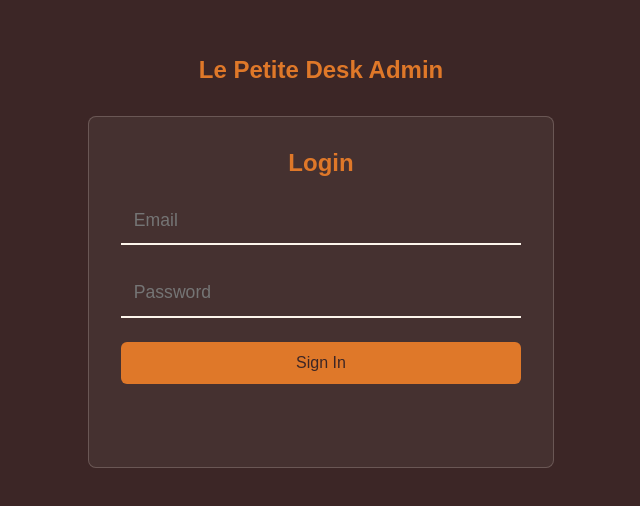
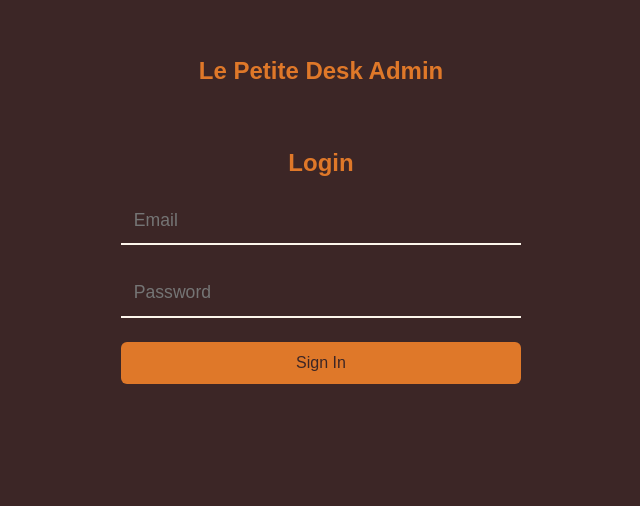
Before and after one commit to jbejjani2022/le-petit-desk, a website: page admin.html in a window 1280 px wide. Shown: the part 178-684 px from the top of the page, without its empty margins (319-959 px from the left). Drawn offline with Linux system fonts and the light colour scheme.

Commit message:
admin login UI fixes

```diff
--- a/admin.html
+++ b/admin.html
@@ -41,9 +41,9 @@
 
     /* Login Form Styles */
     #login-container {
-      background: rgba(253, 246, 236, 0.05);
-      border: 1px solid rgba(253, 246, 236, 0.2);
-      border-radius: 8px;
+      background: transparent;
+      border: none;
+      border-radius: 0;
       padding: 2rem;
       max-width: 400px;
       margin: 0 auto;
```
